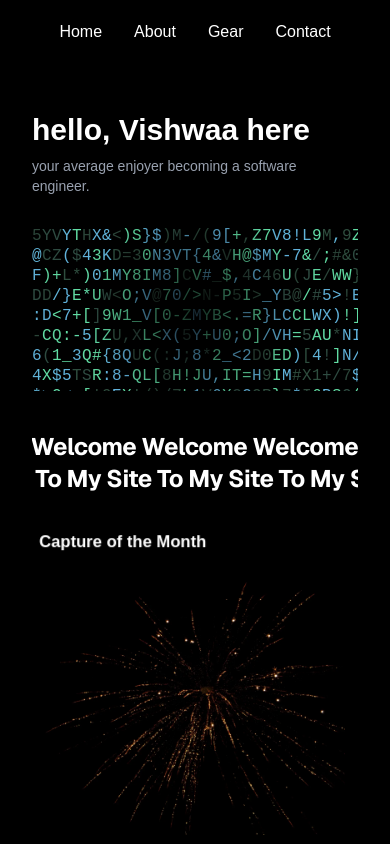
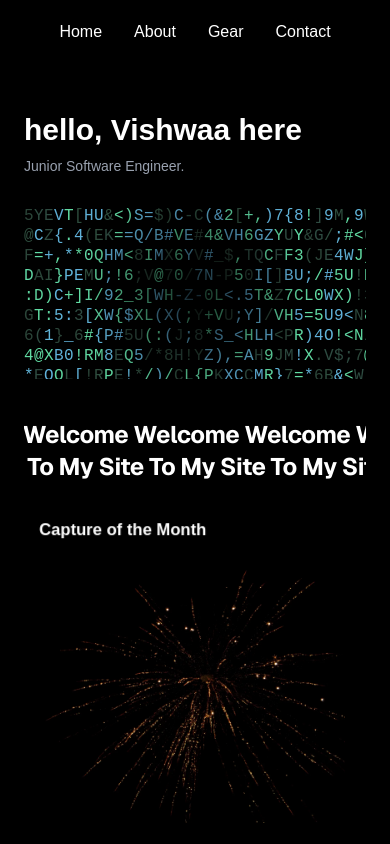
Before and after one commit to VISHWXA7/personal-site, a Next.js app: page / in a window 390 px wide. Shown: the top 844 px of the page. Built offline with nearby package versions, Linux system fonts and the light colour scheme.

Commit message:
padding correction v2

```diff
--- a/app/about/page.tsx
+++ b/app/about/page.tsx
@@ -4,7 +4,7 @@ import {timeline, projects, hobbies } from '@/app/data/index';
 export default function Portfolio() {
 
   return (
-    <div className="min-h-screen bg-black text-white px-8 py-16">
+    <div className="min-h-screen bg-black text-white px-6 py-16">
       <div className="max-w-xl mx-auto ">
       <h2 className="text-3xl font-bold mb-2 mt-10">About</h2>
       <p className="text-gray-400 text-xl mb-12">Who I am.</p>
--- a/app/contact/page.tsx
+++ b/app/contact/page.tsx
@@ -26,7 +26,7 @@ const ContactCard: React.FC<ContactCardProps> = ({ icon, title, subtitle, href }
 export default function ContactPage() {
 
   return (
-    <div className="bg-black text-white p-6 md:p-12 min-h-screen px-8 py-16">
+    <div className="bg-black text-white p-6 md:p-12 min-h-screen py-16">
       <div className="max-w-xl mx-auto">
         {/* Header */}
         <div className="mb-10 mt-10">
--- a/app/gear/page.tsx
+++ b/app/gear/page.tsx
@@ -45,7 +45,7 @@ const GearCard = ({ item }: { item: GearItem }) => (
 export default function GearPage() {
 
   return (
-    <div className=" min-h-screen bg-black text-white p-6 md:p-12 px-8 py-16">
+    <div className=" min-h-screen bg-black text-white p-6 md:p-12 py-16">
       <div className="max-w-xl mx-auto">
 
       {/* Gear Section */}
--- a/app/page.tsx
+++ b/app/page.tsx
@@ -11,12 +11,12 @@ const page = () => {
 
 
     return (
-    <div className="min-h-screen bg-black text-white p-4 sm:p-8 px-8 py-16">
+    <div className="min-h-screen bg-black text-white p-4 sm:p-8 px-6 py-16">
       <div className="max-w-xl mx-auto">
         <div >
           <h1 className="text-3xl sm:text-3xl font-bold mb-2 mt-12">hello, Vishwaa here</h1>
           <p className="text-gray-400 text-sm sm:text-base">
-            your average enjoyer becoming a software engineer.
+            Junior Software Engineer.
           </p>
             <div className='mt-8 rounded-2xl'>
               <LetterGlitch
```
